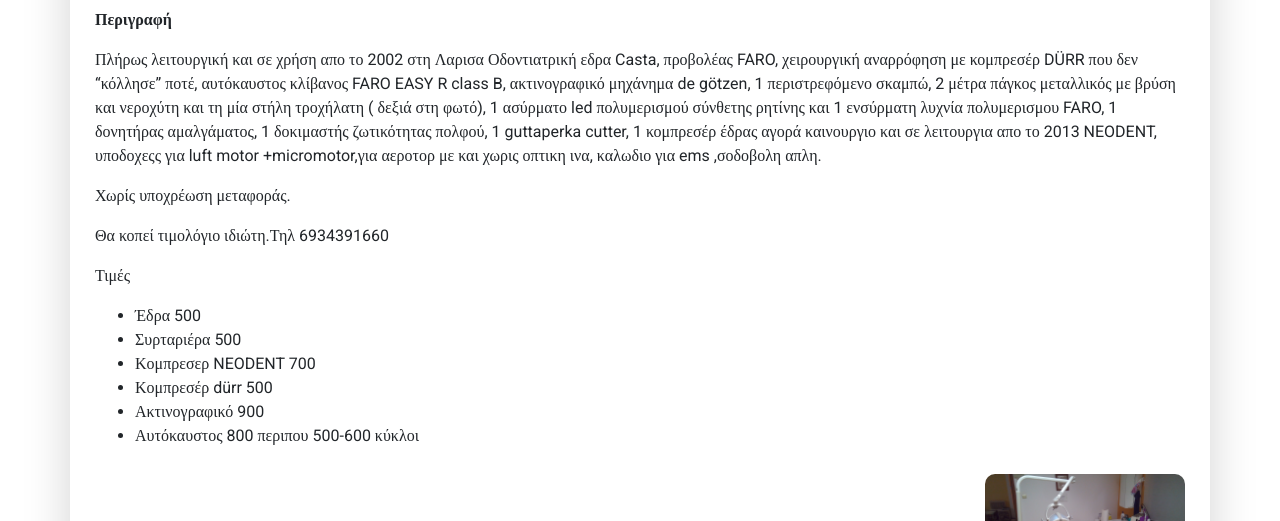
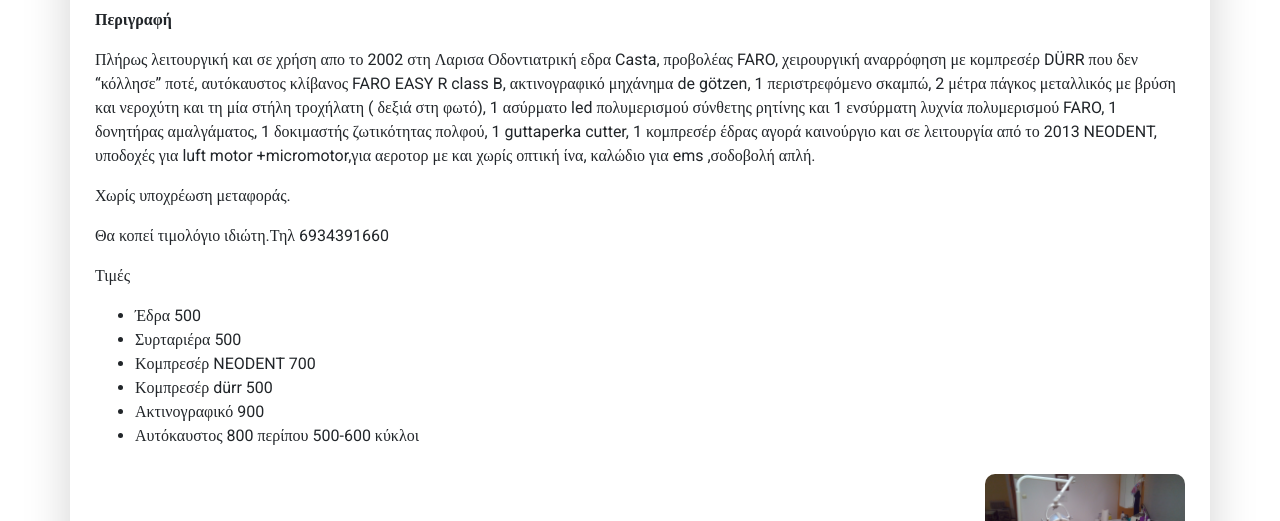
Before and after one commit to Tomak123456/tesy, a Jekyll site: the page built from _aggelies/2020-05-25-1.md, in a window 1280 px wide and 900 px high. Shown: the part 309-830 px from the top of the window. Built offline with Jekyll 4.4.1, drawn with Linux system fonts in a browser that asks for light colours.

Commit message:
Update from Forestry.io Thomas Zanias updated _aggelies/2020-05-25-1.md

```diff
--- a/_aggelies/2020-05-25-1.md
+++ b/_aggelies/2020-05-25-1.md
@@ -9,7 +9,7 @@
 ---
 **Περιγραφή**
 
-Πλήρως λειτουργική και σε χρήση απο το 2002  στη Λαρισα Οδοντιατρική εδρα Casta, προβολέας FARO, χειρουργική αναρρόφηση με κομπρεσέρ DÜRR που δεν "κόλλησε" ποτέ, αυτόκαυστος κλίβανος FARO EASY R class B, ακτινογραφικό μηχάνημα de götzen, 1 περιστρεφόμενο σκαμπώ, 2 μέτρα πάγκος μεταλλικός με βρύση και νεροχύτη και τη μία στήλη τροχήλατη ( δεξιά στη φωτό), 1 ασύρματο led πολυμερισμού σύνθετης ρητίνης και 1 ενσύρματη λυχνία πολυμερισμου FARO, 1 δονητήρας αμαλγάματος, 1 δοκιμαστής ζωτικότητας πολφού, 1 guttaperka cutter, 1 κομπρεσέρ έδρας αγορά καινουργιο και σε λειτουργια απο το 2013 NEODENT, υποδοχεςς για luft motor +micromotor,για αεροτορ με και χωρις οπτικη ινα, καλωδιο για ems ,σοδοβολη απλη.
+Πλήρως λειτουργική και σε χρήση απο το 2002  στη Λαρισα Οδοντιατρική εδρα Casta, προβολέας FARO, χειρουργική αναρρόφηση με κομπρεσέρ DÜRR που δεν "κόλλησε" ποτέ, αυτόκαυστος κλίβανος FARO EASY R class B, ακτινογραφικό μηχάνημα de götzen, 1 περιστρεφόμενο σκαμπώ, 2 μέτρα πάγκος μεταλλικός με βρύση και νεροχύτη και τη μία στήλη τροχήλατη ( δεξιά στη φωτό), 1 ασύρματο led πολυμερισμού σύνθετης ρητίνης και 1 ενσύρματη λυχνία πολυμερισμού FARO, 1 δονητήρας αμαλγάματος, 1 δοκιμαστής ζωτικότητας πολφού, 1 guttaperka cutter, 1 κομπρεσέρ έδρας αγορά καινούργιο και σε λειτουργία από το 2013 NEODENT, υποδοχές για luft motor +micromotor,για αεροτορ με και χωρίς οπτική ίνα, καλώδιο για ems ,σοδοβολή απλή.
 
 Χωρίς υποχρέωση μεταφοράς.
 
@@ -19,7 +19,7 @@
 
 * Έδρα 500
 * Συρταριέρα 500
-* Κομπρεσερ NEODENT 700
+* Κομπρεσέρ NEODENT 700
 * Κομπρεσέρ dürr 500
 * Ακτινογραφικό 900
-* Αυτόκαυστος 800 περιπου 500-600 κύκλοι
+* Αυτόκαυστος 800 περίπου 500-600 κύκλοι
```
